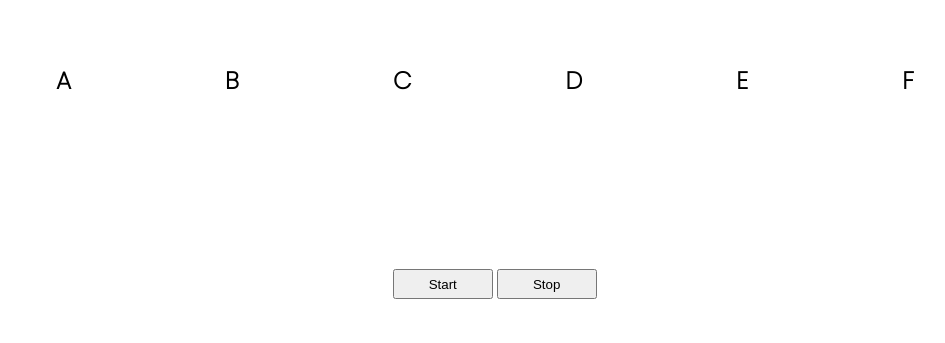
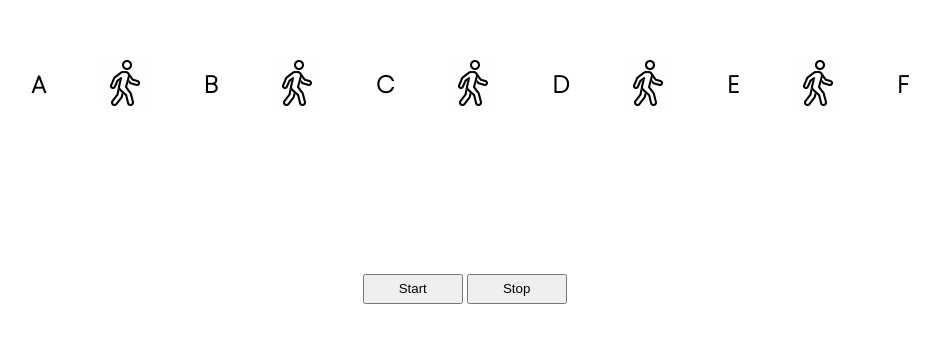
Before and after one commit to AmilSrinath/Assignment_8, a plain HTML site: page index.html in a window 1280 px wide. Shown: the part 365-708 px from the top of the page, without its empty margins (27-972 px from the left). Drawn offline with Linux system fonts and the light colour scheme.

Commit message:
Done....!

```diff
--- a/index.html
+++ b/index.html
@@ -9,7 +9,7 @@
         h2{
             position: relative;
             display: inline-block;
-            padding: 0 75px 0 75px;
+            padding: 0 50px 0 50px;
             top: 400px;
             font-family: 'Poppins', sans-serif;
         }
@@ -25,14 +25,24 @@
         button:hover{
             background-color: grey;
         }
+
+        img{
+            position: relative;
+            top: 415px;
+        }
     </style>
 </head>
 <body>
     <h2>A</h2>
+    <img src="assest/icons8-walking.gif">
     <h2>B</h2>
+    <img src="assest/icons8-walking.gif">
     <h2>C</h2>
+    <img src="assest/icons8-walking.gif">
     <h2>D</h2>
+    <img src="assest/icons8-walking.gif">
     <h2>E</h2>
+    <img src="assest/icons8-walking.gif">
     <h2>F</h2>
 
     <button type="button">Start</button>
```
Also changed, not shown: assest/icons8-walking.gif (added).
